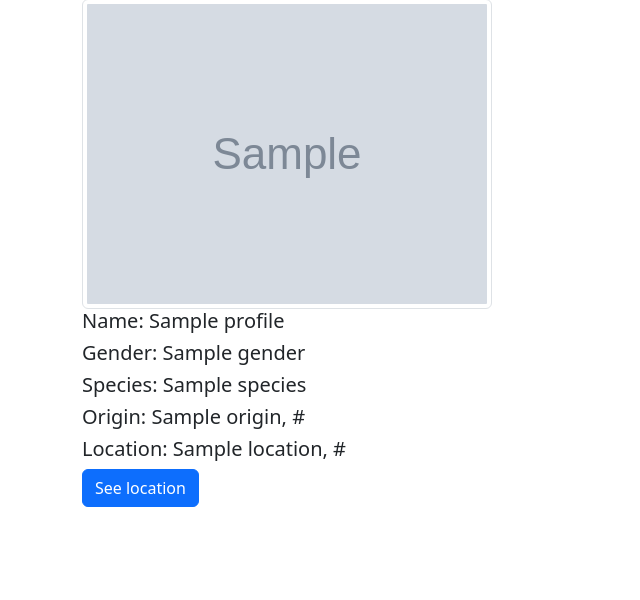
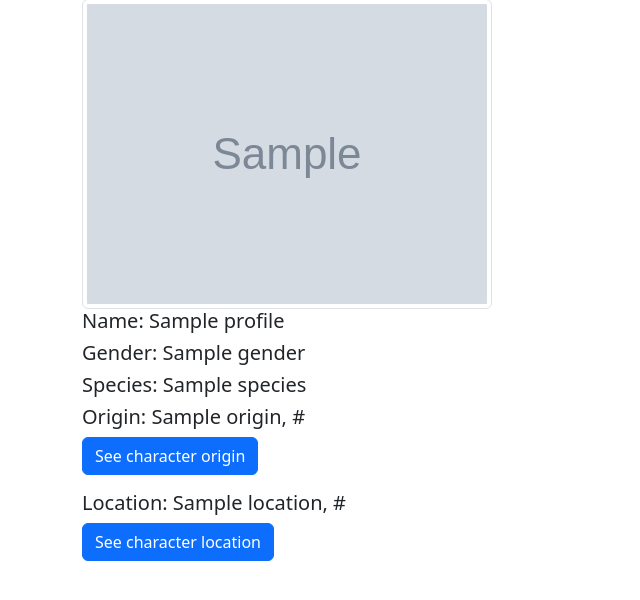
Before and after one commit to hevelinlima/bbp-semana4-flask, a Flask app: template templates/profile.html in a window 1280 px wide. Shown: the part 57-657 px from the top of the page, without its empty margins (0-640 px from the left). Run offline with Flask 3, Linux system fonts and the light colour scheme; the template is opened without the code that fills it: most values are stand-ins (such as "Sample title", 1, 10 or a date in 2020); grey boxes marked "Sample" are stand-in pictures.

Commit message:
character button

```diff
--- a/app.py
+++ b/app.py
@@ -25,9 +25,19 @@ def get_profile(id):
     response = urllib.request.urlopen(url, cafile=certifi.where())
     data = response.read()
     dicionario = json.loads(data)
+
+    # Pegar o id da localização do personagen dentro da API
     urlLocation = dicionario["location"]["url"]
     parts = urlLocation.split("/")
     dicionario["location"]["id"] = parts[-1]
+
+    # Pegar o id da origem do persongem dentro da API
+    urlOrigin = dicionario["origin"]["url"]
+    if urlOrigin:
+        parts = urlOrigin.split("/")
+        dicionario["origin"]["id"] = parts[-1]
+    else:
+        dicionario["origin"]["id"] = None
 
     return render_template("profile.html", profile=dicionario)
 
@@ -71,6 +81,16 @@ def get_location(id):
     data = response.read()
     dicionario = json.loads(data)
 
+    urlResidents = dicionario["residents"]
+    resident_ids = []
+
+    for resident in urlResidents:
+        parts = resident.split("/")
+        resident_id = parts[-1]
+        resident_ids.append(resident_id)
+
+    dicionario["resident_ids"] = resident_ids
+
     return render_template("location.html", location=dicionario)
 
 
--- a/templates/profile.html
+++ b/templates/profile.html
@@ -8,12 +8,23 @@
     <h3 class="h5">Gender: {{profile.gender}}</h3>
     <h3 class="h5">Species: {{profile.species}}</h3>
     <h3 class="h5">Origin: {{profile.origin.name}}, {{profile.origin.url}}</h3>
+    <div class="col-sm-3 col-6">
+    {% if profile.origin.id %}
+      <p>
+        <a href="/location/{{profile.origin.id}}" class="btn btn-primary">See character origin</a>
+      </p>
+    {% else %}
+      <p>
+        <a href="" class="btn btn-primary  disabled">Unknown location</a>
+      </p>
+    {% endif %}
+    </div>
     <h3 class="h5">Location: {{profile.location.name}}, {{profile.location.url}}</h3>
+    <div class="col-sm-3 col-6">
+      <p>
+        <a href="/location/{{profile.location.id}}" class="btn btn-primary">See character location</a>
+      </p>
+    </div>
   <div>
-  <div class="col-sm-3 col-6">
-    <p>
-      <a href="/location/{{profile.location.id}}" class="btn btn-primary">See location</a>
-    </p>
-  </div>
 </div>
 {% endblock %}
```
Also changed, not shown: templates/location.html (+10 -1 lines).
